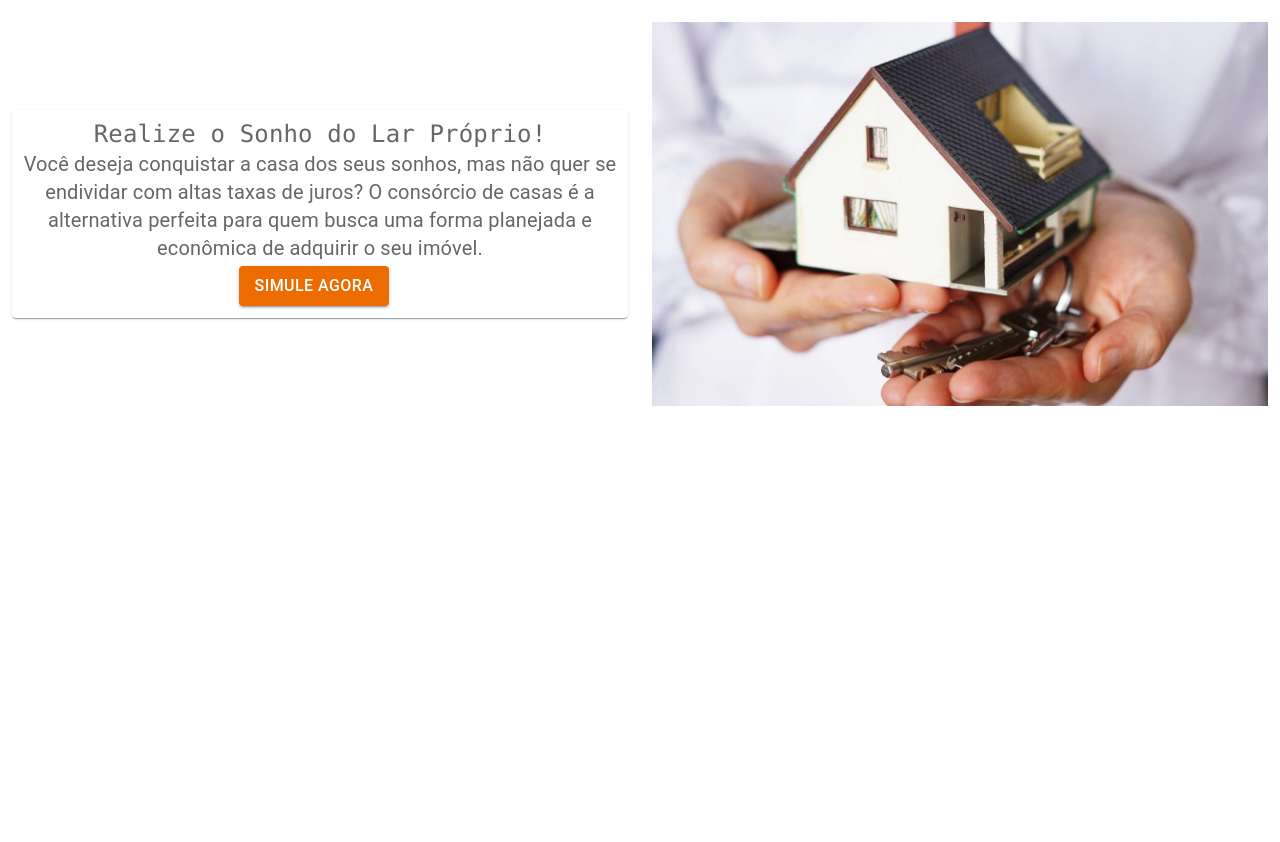
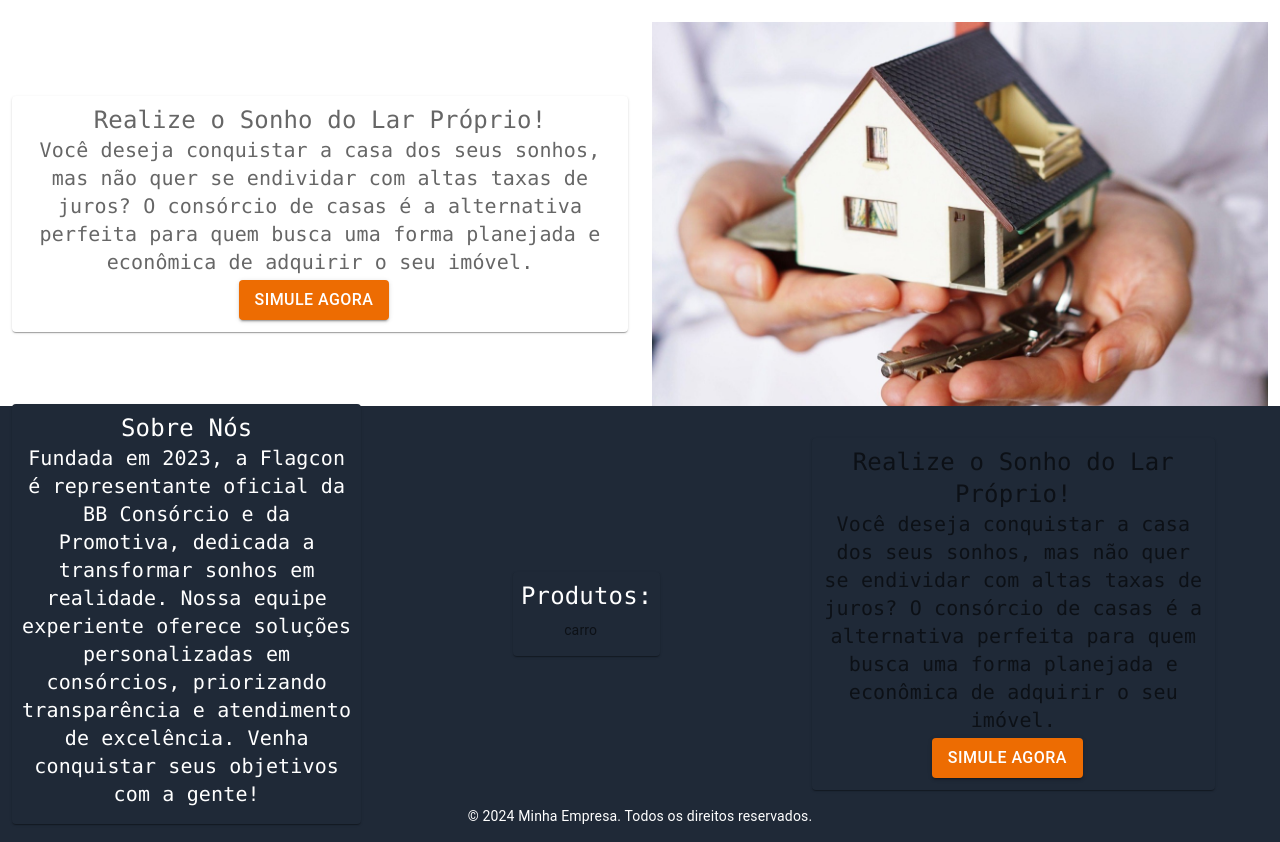
Before and after one commit to ErikGiuseppe/teste-react, a React (Vite) app: page / in a window 1280 px wide. Shown: the part 858-1700 px from the top of the page. Before the commit the page ends 1264 px from the top, so only its background shows below. Built offline with nearby package versions, Linux system fonts and the light colour scheme.

Commit message:
criando o footer

```diff
--- a/src/components/BackgroundImageComponent.tsx
+++ b/src/components/BackgroundImageComponent.tsx
@@ -18,16 +18,15 @@ function BackgroundImageComponent(props: BackgroundImageComponentProps) {
                 width: '100%',       // Largura 100% da viewport
                 height: '100%',      // Altura 100% da viewport
                 backgroundImage: image ? image : null, // Caminho da imagem
-                backgroundColor: backGroudColor ? backGroudColor : "white", // Caminho da imagem
                 backgroundSize: 'cover',  // Faz a imagem cobrir todo o box
                 backgroundPosition: 'center', // Centraliza a imagem
                 backgroundRepeat: 'no-repeat' // Não repete a imagem
             }}
-            className="flex flex-col items-center justify-center"
+            className={`flex flex-col items-center ${backGroudColor} justify-center`}
         >
             {title ? <h2 className={`text-center font-mono ${textColor} text-sm md:text-base lg:text-lg xl:text-2xl`}> {title} </h2> : null}
 
-            {text ? <p className={`text-center font-mono${textColor} text-xs md:text-sm lg:text-base xl:text-xl`}> {text} </p> : null}
+            {text ? <p className={`text-center font-mono ${textColor} text-xs md:text-sm lg:text-base xl:text-xl`}> {text} </p> : null}
 
 
             <div className='pr-3 my-1'>
--- /dev/null
+++ b/src/components/Footer.tsx
@@ -0,0 +1,73 @@
+import { styled } from '@mui/material/styles';
+import Grid from '@mui/material/Grid2';
+import Paper from '@mui/material/Paper';
+import Box from '@mui/material/Box';
+import BackgroundImageComponent from "../components/BackgroundImageComponent.tsx"
+
+
+import { Typography } from '@mui/material';
+import LinkFooter from './LinkFooter.tsx';
+
+const Item = styled(Paper)(({ theme }) => ({
+    backgroundColor: '#1f2937',
+    ...theme.typography.body2,
+    padding: theme.spacing(1),
+    textAlign: 'center',
+    color: theme.palette.text.secondary,
+    ...theme.applyStyles('dark', {
+        backgroundColor: '#1A2027',
+    }),
+}));
+
+export default function RowAndColumnSpacing() {
+    const linksProdutos = [
+        { title: 'carro', link:'carro'}
+    ]
+    return (
+        <Box className='bg-gray-800 text-white py-4'
+            sx={{ width: '100%' }}>
+            <Grid className='px-3' container rowSpacing={3} columnSpacing={{ xs: 1, sm: 2, md: 3 }}>
+                <Grid className="flex flex-col items-center justify-center px-0 h-96  md:h-80 lg:h-96 xl:h-96 w-screen" size={3.5}>
+                    <Item>
+                        <BackgroundImageComponent
+                            title='Sobre Nós'
+                            text='Fundada em 2023, a Flagcon é representante oficial da BB Consórcio e da Promotiva, dedicada a transformar sonhos em realidade. Nossa equipe experiente oferece soluções personalizadas em consórcios, priorizando transparência e atendimento de excelência. Venha conquistar seus objetivos com a gente!'
+                            textColor='text-white'
+                            backGroudColor='bg-gray-800'
+
+                        />
+
+                    </Item>
+
+                </Grid>
+                <Grid className="flex flex-col items-center justify-center px-0   md:h-80 lg:h-96 xl:h-96 w-screen" size={4}>
+                    <Item>
+                        <LinkFooter
+                            title='Produtos:'
+                            links={linksProdutos}
+                        textColor='text-white'
+
+                        backGroudColor='bg-gray-800'
+
+
+                        />
+                    </Item>
+                </Grid>
+                <Grid className="flex flex-col items-center justify-center px-0   md:h-80 lg:h-96 xl:h-96 w-screen" size={4}>
+                    <Item>
+                        <BackgroundImageComponent
+                            title='Realize o Sonho do Lar Próprio!'
+                            text='Você deseja conquistar a casa dos seus sonhos, mas não quer se endividar com altas taxas de juros? O consórcio de casas é a alternativa perfeita para quem busca uma forma planejada e econômica de adquirir o seu imóvel.'
+                            containedButton='Simule Agora'
+                        />
+                    </Item>
+
+                </Grid>
+
+            </Grid>
+            <Typography variant="body2" align="center" className="mt-4">
+                © {new Date().getFullYear()} Minha Empresa. Todos os direitos reservados.
+            </Typography>
+        </Box>
+    );
+}
--- a/src/components/Header.tsx
+++ b/src/components/Header.tsx
@@ -52,7 +52,7 @@ function ResponsiveAppBar() {
                             textDecoration: 'none',
                         }}
                     >
-                        LOGO
+                      FLAGCON
                     </Typography>
 
                     <Box className="flex md:hidden" sx={{ flexGrow: 1 }}>
@@ -112,7 +112,7 @@ function ResponsiveAppBar() {
                             textDecoration: 'none',
                         }}
                     >
-                        LOGO
+                        FLAGCON
                     </Typography>
                     <Box className="hidden md:flex" sx={{ flexGrow: 1,  }}>
                         {pages.map((page, index) => (
--- /dev/null
+++ b/src/components/LinkFooter.tsx
@@ -0,0 +1,37 @@
+import Box from '@mui/material/Box';
+import Button from '@mui/material/Button';
+import { Link } from 'react-router-dom';
+import { LinkFooterProps } from '../interfaces/LinkFooterProps';
+function LinkFooter(props: LinkFooterProps) {
+
+    const {
+        title,
+        textColor,
+        backGroudColor,
+        links,
+
+    } = props
+    return (
+        <Box
+            sx={{
+                width: '100%',       // Largura 100% da viewport
+                height: '100%',      // Altura 100% da viewport
+                backgroundSize: 'cover',  // Faz a imagem cobrir todo o box
+                backgroundPosition: 'center', // Centraliza a imagem
+                backgroundRepeat: 'no-repeat' // Não repete a imagem
+            }}
+            className={`flex flex-col items-center ${backGroudColor} justify-center`}
+        >
+            {title ? <h2 className={`text-center font-mono ${textColor} text-sm md:text-base lg:text-lg xl:text-2xl`}> {title} </h2> : null}
+
+            <Box className="hidden md:flex" sx={{ flexGrow: 1, }}>
+                {links.map((link, index) => (
+                    <Link key={index} className="my-2 mr-3 display: block" to={link.link}>
+                        {link.title}
+                    </Link>))}
+            </Box>
+        </Box>
+    );
+}
+
+export default LinkFooter;
--- /dev/null
+++ b/src/interfaces/LinkFooterProps.tsx
@@ -0,0 +1,16 @@
+
+export interface LinkProps {
+    title: string,
+
+    link:string,
+
+}
+
+export interface LinkFooterProps {
+    title: string,
+    text?: string,
+    textColor?: string,
+    backGroudColor?: string,
+    links:LinkProps[],
+
+}
--- a/src/router/home.tsx
+++ b/src/router/home.tsx
@@ -1,11 +1,13 @@
 import Headers from "../components/Header.tsx"
 import BackgroundImageComponent from "../components/BackgroundImageComponent.tsx"
+import Footer from "../components/Footer.tsx"
 import GridHome from "../components/GridHome.tsx"
 const Home = () => {
     return (
         <div>
             <Headers />
             <GridHome />
+            <Footer />
         </div>
     )
 }
```
